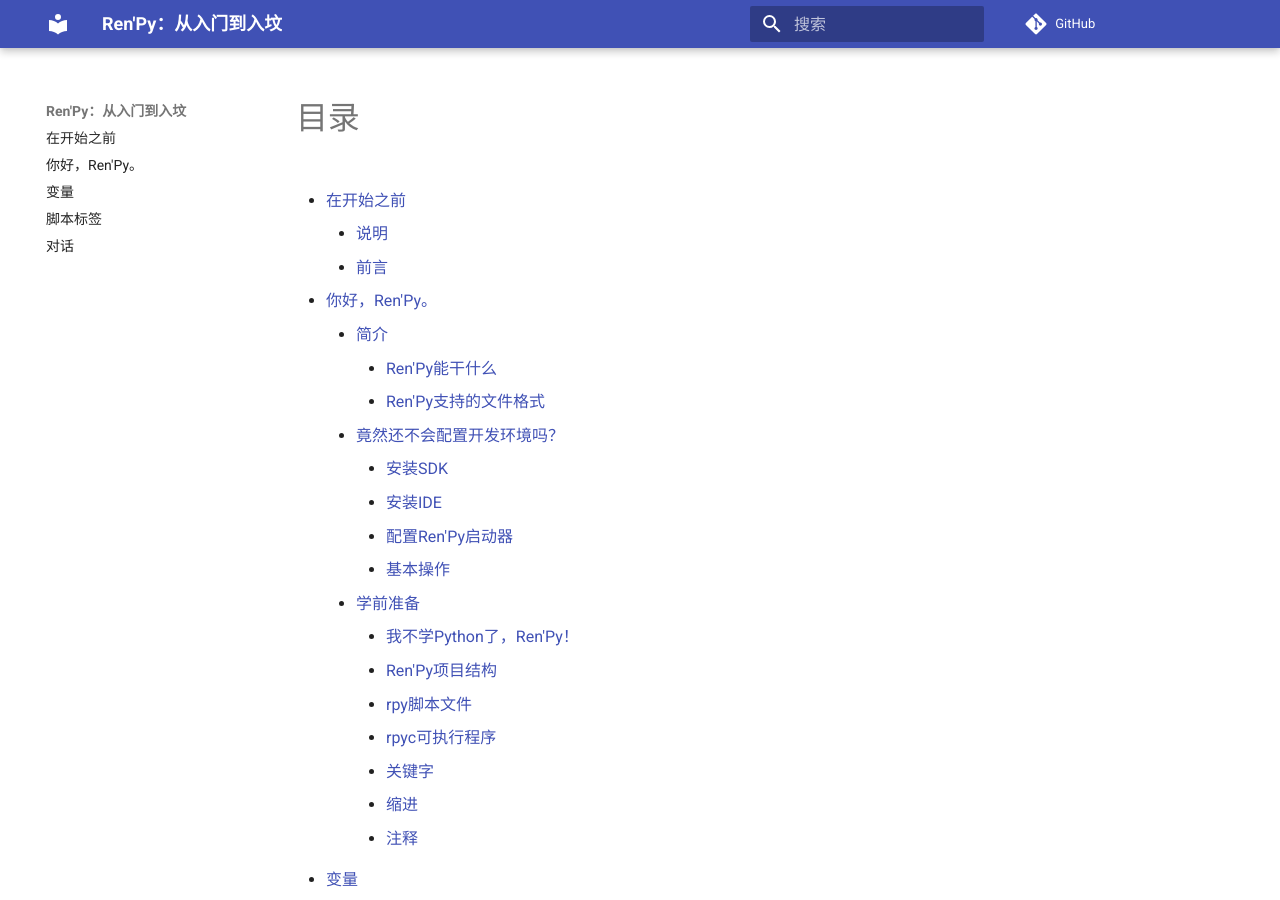
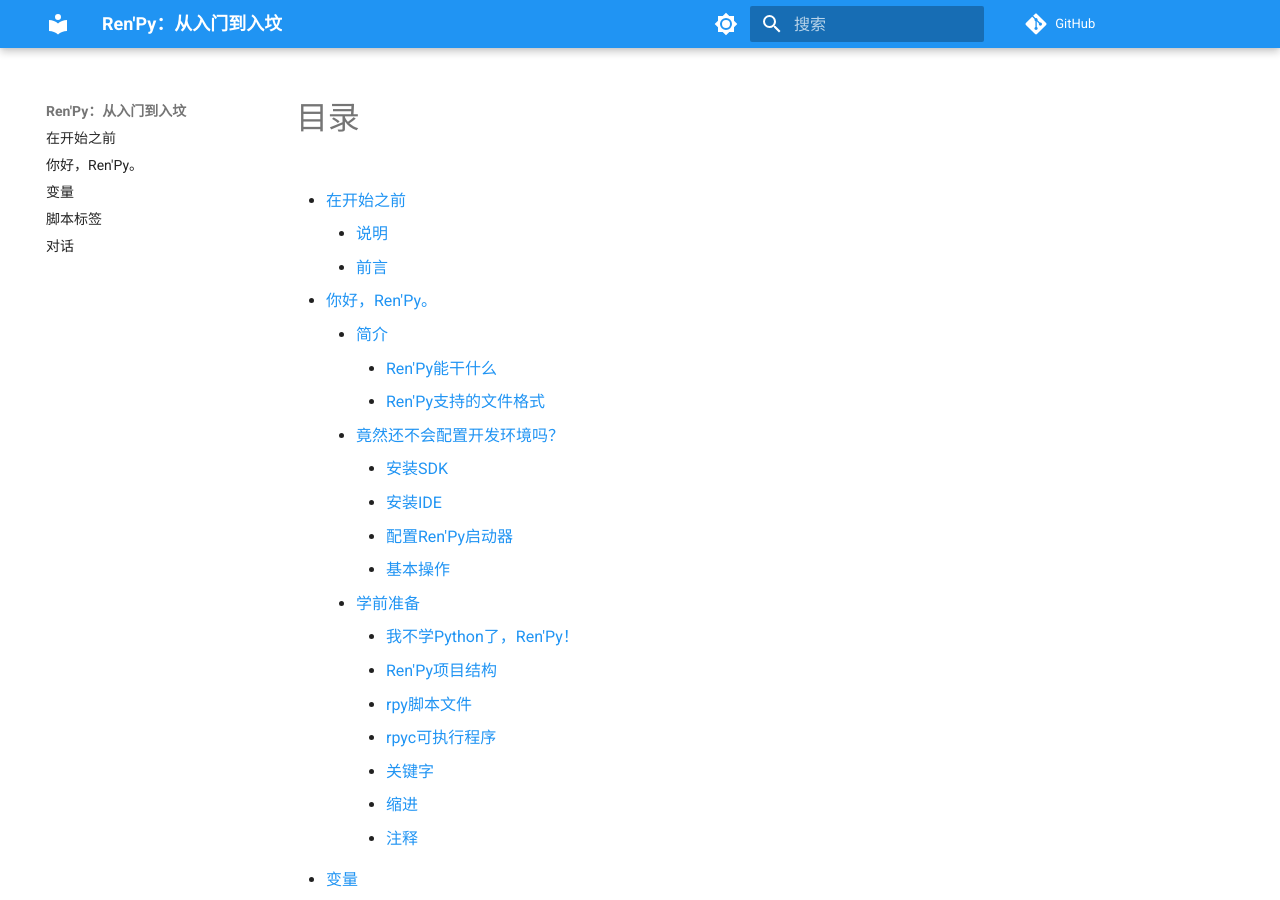
Before and after one commit to ZYKsslm/RenPy-Tutorial, an MkDocs documentation site: the page built from docs/index.md, in a window 1280 px wide and 900 px high. Built offline with MkDocs 1.6.1 and Material for MkDocs 9.7.7, drawn with Linux system fonts in a browser that asks for light colours; nearby versions of some CDN libraries; comment, search, counter and statistics services are not loaded; a style sheet for code colours, icons or effects is not loaded.

Commit message:
支持切换主题

```diff
--- a/mkdocs.yml
+++ b/mkdocs.yml
@@ -5,8 +5,29 @@
 theme:
   name: material
   language: zh
+  features:
+    - content.code.copy
+    - navigation.tracking
+
+  palette:
+    - media: "(prefers-color-scheme: light)"
+      scheme: default
+      primary: blue  # 浅色模式主色调
+      accent: purple  # 浅色模式强调色
+      toggle:
+        icon: material/brightness-7
+        name: 切换到深色模式
+
+    - media: "(prefers-color-scheme: dark)"
+      scheme: slate
+      primary: indigo  # 深色模式主色调
+      accent: pink  # 深色模式强调色
+      toggle:
+        icon: material/brightness-4
+        name: 切换到浅色模式
 
 markdown_extensions:
+  - pymdownx.tilde
   - toc:
       permalink: true
       slugify: !!python/object/apply:pymdownx.slugs.slugify {kwds: {case: lower}}
@@ -18,14 +39,14 @@
   - 脚本标签: 脚本标签.md
   - 对话: 对话.md
 
+plugins:
+  - search:
+  - print-site:
+
 extra_javascript:
-  - https://cdn.jsdelivr.net/npm/prismjs@1.29.0/components/prism-core.min.js
-  - https://cdn.jsdelivr.net/npm/prismjs@1.29.0/components/prism-renpy.min.js
-  - https://cdn.jsdelivr.net/npm/prismjs@1.29.0/components/prism-python.min.js
-  - https://cdn.jsdelivr.net/npm/prismjs@1.29.0/plugins/copy-to-clipboard/prism-copy-to-clipboard.min.js
-  - https://cdn.jsdelivr.net/npm/prismjs@1.29.0/plugins/toolbar/prism-toolbar.min.js
-  - https://cdn.jsdelivr.net/npm/prismjs@1.29.0/plugins/autoloader/prism-autoloader.min.js
+  - https://cdnjs.cloudflare.com/ajax/libs/prism/1.29.0/prism.min.js
+  - https://cdnjs.cloudflare.com/ajax/libs/prism/1.29.0/components/prism-renpy.min.js
+  - https://cdnjs.cloudflare.com/ajax/libs/prism/1.29.0/components/prism-python.min.js
 
 extra_css:
-  - https://cdn.jsdelivr.net/npm/prismjs@1.29.0/themes/prism-okaidia.min.css
-  - https://cdn.jsdelivr.net/npm/prismjs@1.29.0/plugins/toolbar/prism-toolbar.min.css
+  - https://cdn.jsdelivr.net/npm/prism-themes/themes/prism-one-dark.css
```
